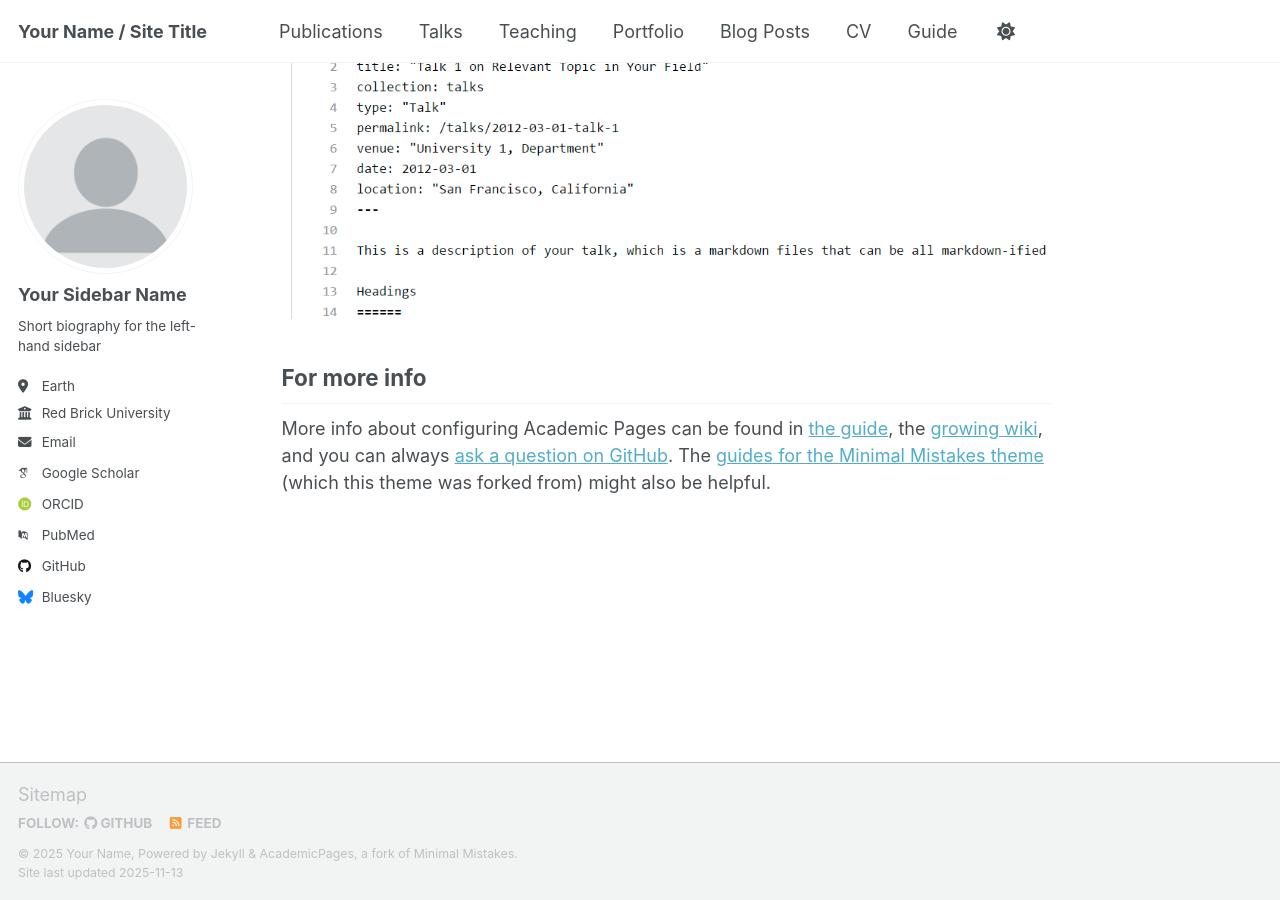
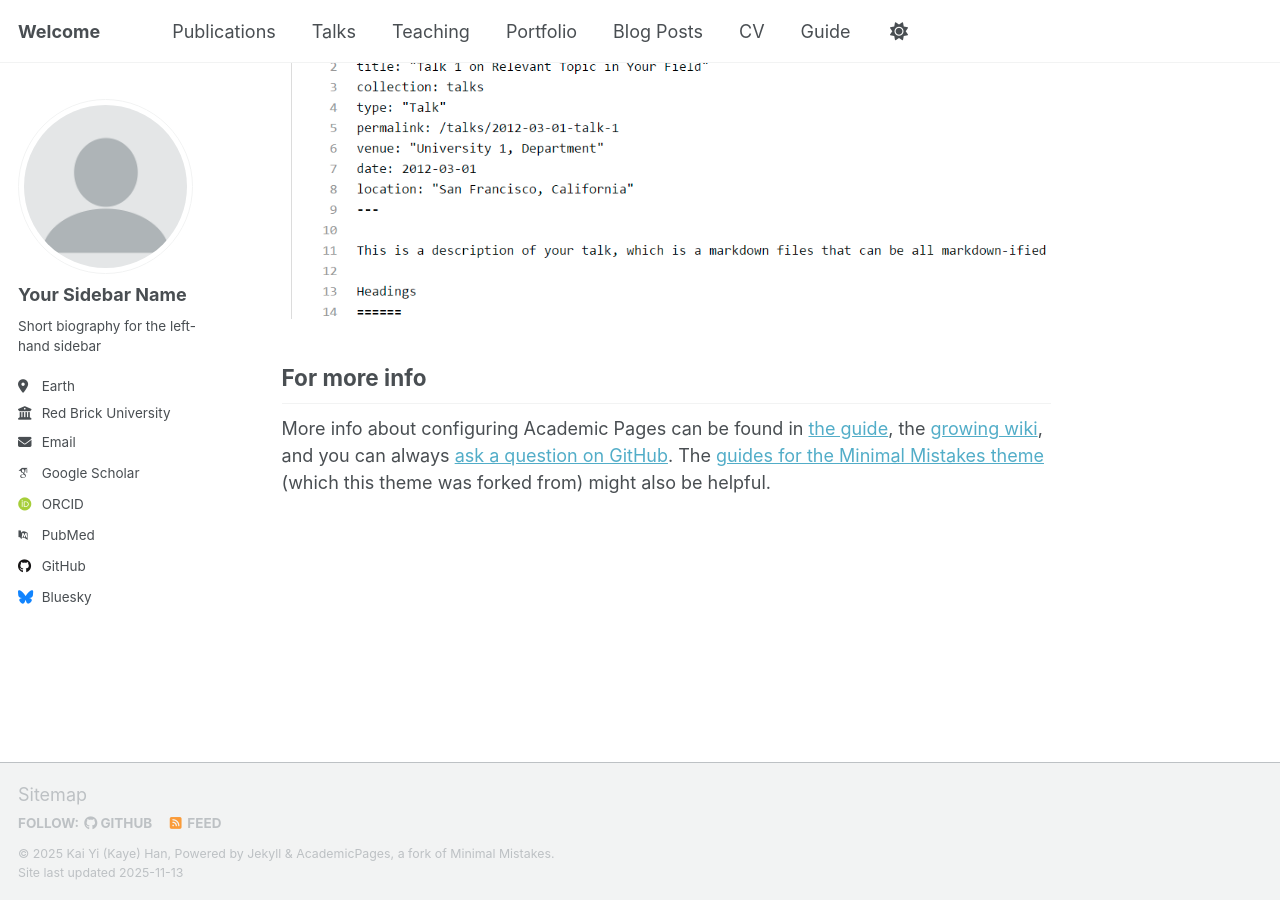
Before and after one commit to HanKaiYi/KaiYiKayeHan.github.io, a Jekyll site: the page built from _pages/about.md, in a window 1280 px wide and 900 px high, scrolled down 2880 px. Built offline with Jekyll 4.4.1, drawn with Linux system fonts in a browser that asks for light colours; some web fonts are replaced; a script that is not in the unit is left out.

Commit message:
Update _config.yml

```diff
--- a/_config.yml
+++ b/_config.yml
@@ -9,9 +9,9 @@
 # Basic Site Settings
 locale                   : "en-US"
 site_theme               : "default" # Currently available options are "default", "air"
-title                    : "Your Name / Site Title"
+title                    : "Welcome"
 title_separator          : "-"
-name                     : &name "Your Name"
+name                     : &name "Kai Yi (Kaye) Han"
 description              : &description "Your Name's academic portfolio"   # Update this with a general description of your site, this is the default if not overridden by a page
 url                      : https://academicpages.github.io # The base hostname & protocol for your site e.g. "https://[your GitHub username].github.io",
                                                            # or if you already have some other page hosted on Github then use "https://[your GitHub username].github.io/[Your Repo Name]"
```
